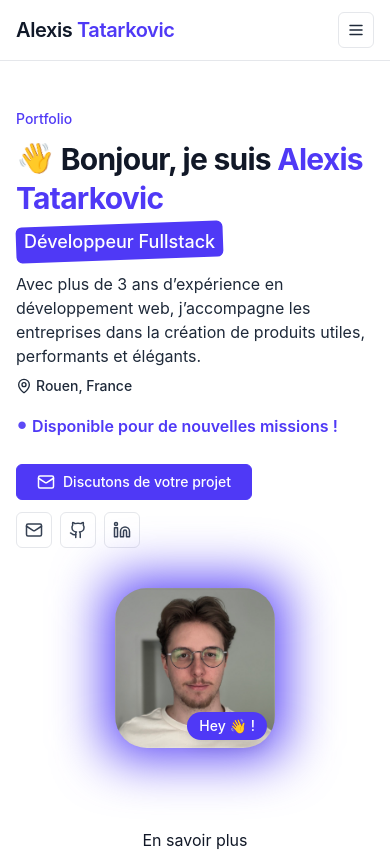
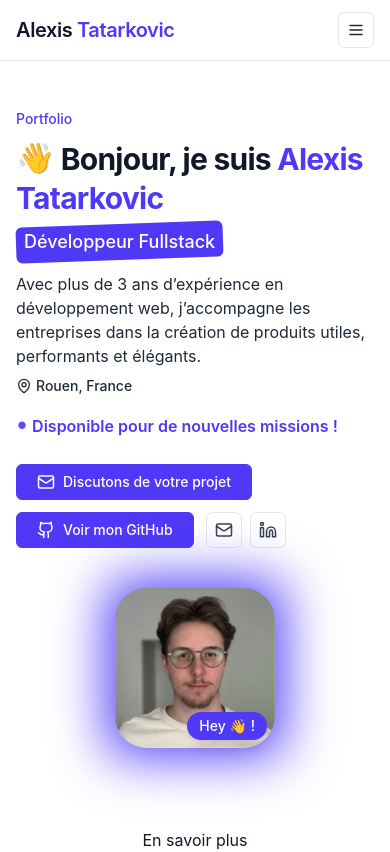
Before and after one commit to ShAd-x/alexistc.fr, a React (Vite) app: page / in a window 390 px wide. Shown: the top 852 px of the page. Built offline with nearby package versions, Linux system fonts and the light colour scheme; a web font is replaced by a local one.

Commit message:
Animated primary buttons + Github more visible

```diff
--- a/src/components/sections/Hero.tsx
+++ b/src/components/sections/Hero.tsx
@@ -1,4 +1,4 @@
-import { Mail } from "lucide-react";
+import { Github, Mail } from "lucide-react";
 import React from "react";
 import Button from "../ui/Button";
 import ProfileImage from "../ui/ProfileImage";
@@ -88,8 +88,21 @@ export default function Hero({
               Discutons de votre projet
             </Button>
 
+            <Button
+              href="https://github.com/shad-x"
+              icon={<Github size={18} />}
+              aria-label="Voir mon GitHub"
+              title="Voir mon GitHub"
+              targetBlank={true}
+              variant="primary"
+            >
+              Voir mon GitHub
+            </Button>
+
             <div className="flex items-center gap-2">
-              {socials!.map((l) => (
+              {socials!
+                .filter((l) => !l.label.toLowerCase().includes("github"))
+                .map((l) => (
                   <Button
                     key={l.href}
                     href={l.href}
--- a/src/components/sections/Projects.tsx
+++ b/src/components/sections/Projects.tsx
@@ -1,6 +1,6 @@
 import { useMemo, useState } from "react";
 import type { Project } from "../../data/projects";
-import { Layers, Filter, RotateCcw } from "lucide-react";
+import { Layers, Filter, RotateCcw, Github } from "lucide-react";
 import Card from "../ui/Card";
 import ImageModal from "../ui/projects/ImageModal";
 import ProjectTags from "../ui/projects/ProjectTags";
@@ -9,6 +9,7 @@ import ProjectModal from "../ui/projects/ProjectModal";
 import ProjectLink from "../ui/projects/ProjectLink";
 import ProjectDescription from "../ui/projects/ProjectDescription";
 import ProjectCategory from "../ui/projects/ProjectCategory";
+import Button from "../ui/Button";
 
 type ProjectsProps = {
   items: Project[];
@@ -73,6 +74,17 @@ export default function Projects({ items, title = "Projets" }: ProjectsProps) {
               <Layers size={18} />
             </div>
             <h2 className="text-2xl font-bold tracking-tight">{title}</h2>
+            <Button
+              href="https://github.com/shad-x"
+              icon={<Github size={18} />}
+              aria-label="Voir mon GitHub"
+              title="Voir mon GitHub"
+              targetBlank={true}
+              variant="primary"
+              className="ml-4 hidden sm:inline-flex"
+            >
+              Voir mon GitHub
+            </Button>
           </div>
 
           {/* Filtres cumulables */}
--- a/src/components/ui/Button.tsx
+++ b/src/components/ui/Button.tsx
@@ -23,12 +23,12 @@ export default function Button({
   ...props
 }: ButtonProps) {
   const base =
-    "hover-smooth inline-flex items-center gap-2 rounded-md text-sm font-medium focus:outline-none transition";
+    "inline-flex items-center gap-2 rounded-md text-sm font-medium focus:outline-none transition-transform duration-175 ease-in-out";
   let variantClass = "";
 
   if (variant === "primary") {
     variantClass =
-      "bg-indigo-600 text-white border border-indigo-600 hover:bg-indigo-500 hover:text-white px-5 h-9";
+      "bg-indigo-600 text-white border border-indigo-600 hover:bg-indigo-500 hover:text-white px-5 h-9 hover:scale-105";
   } else if (variant === "icon") {
     variantClass =
       "h-9 w-9 justify-center rounded-md border border-gray-200 bg-white text-gray-700 hover:bg-gray-50 p-0";
```
Lines whose indentation alone changed are shown as unchanged.
